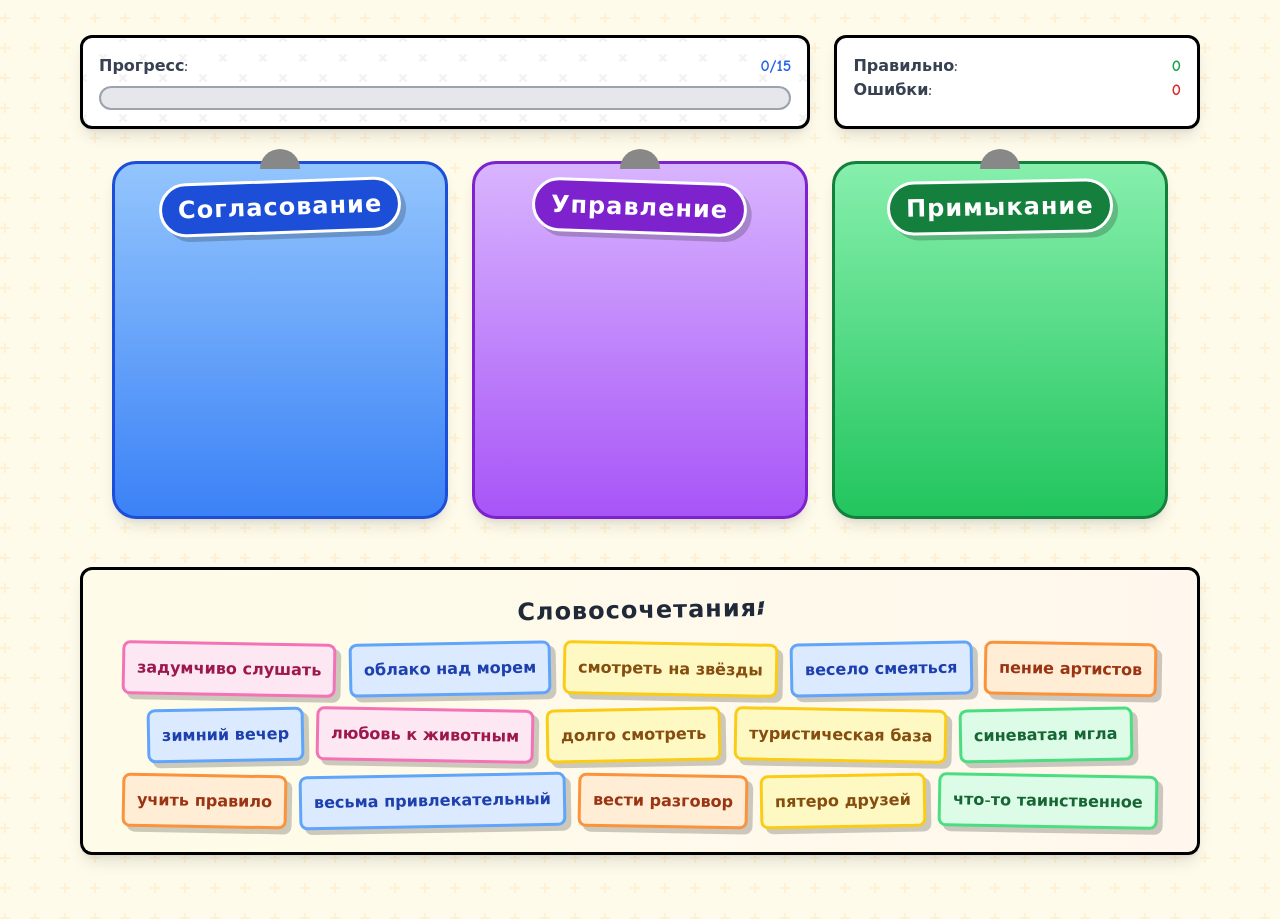
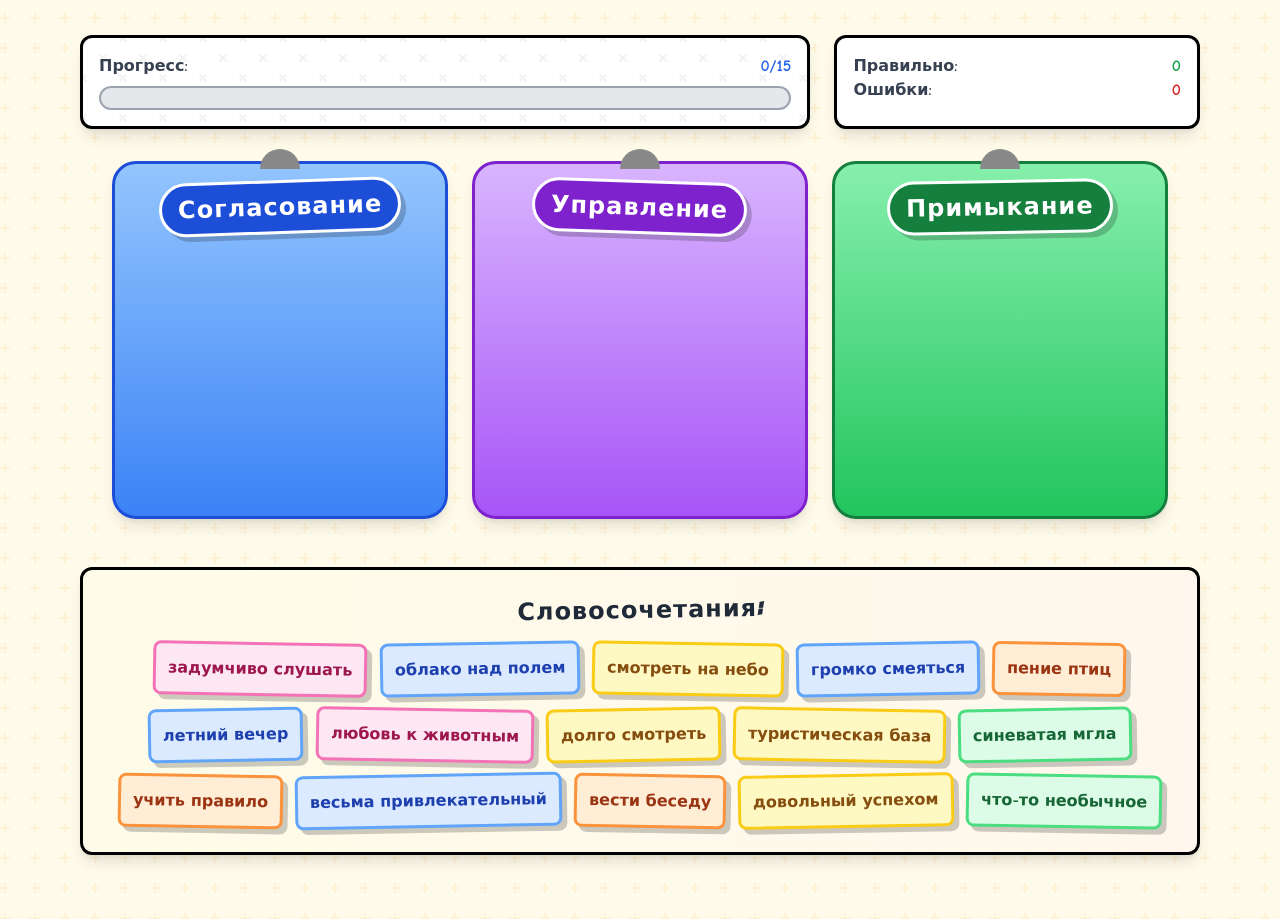
Before and after one commit to NelyubinaIV/igra-tip-svyazi, a plain HTML site: page index.html in a window 1280 px wide. Shown: the part 167-1086 px from the top of the page. Drawn offline with nearby package versions, Linux system fonts and the light colour scheme.

Commit message:
Add files via upload

```diff
--- a/index.html
+++ b/index.html
@@ -426,20 +426,20 @@
             // END: Sound Generation
 
             const wordsList = [
-                { text: "весело смеяться", type: "примыкание", explanation: "Наречие 'весело' примыкает к глаголу 'смеяться'" },
-                { text: "зимний вечер", type: "согласование", explanation: "Прилагательное 'зимний' согласуется с существительным 'вечер' в роде, числе и падеже" },
-                { text: "вести разговор", type: "управление", explanation: "Глагол 'вести' управляет существительным 'разговор' в винительном падеже" },
+                { text: "громко смеяться", type: "примыкание", explanation: "Наречие 'громко' примыкает к глаголу 'смеяться'" },
+                { text: "летний вечер", type: "согласование", explanation: "Прилагательное 'летний' согласуется с существительным 'вечер' в роде, числе и падеже" },
+                { text: "вести беседу", type: "управление", explanation: "Глагол 'вести' управляет существительным 'беседу' в винительном падеже" },
                 { text: "туристическая база", type: "согласование", explanation: "Прилагательное 'туристическая' согласуется с существительным 'база' в роде, числе и падеже" },
-                { text: "облако над морем", type: "управление", explanation: "Существительное 'облако' с предлогом 'над' управляет существительным 'морем' в творительном падеже" },
+                { text: "облако над полем", type: "управление", explanation: "Существительное 'облако' с предлогом 'над' управляет существительным 'полем' в творительном падеже" },
                 { text: "долго смотреть", type: "примыкание", explanation: "Наречие 'долго' примыкает к глаголу 'смотреть'" },
                 { text: "синеватая мгла", type: "согласование", explanation: "Прилагательное 'синеватая' согласуется с существительным 'мгла' в роде, числе и падеже" },
-                { text: "смотреть на звёзды", type: "управление", explanation: "Глагол 'смотреть' с предлогом 'на' управляет существительным 'звёзды' в винительном падеже" },
-                { text: "пение артистов", type: "управление", explanation: "Существительное 'пение' управляет существительным 'артистов' в родительном падеже" },
+                { text: "смотреть на небо", type: "управление", explanation: "Глагол 'смотреть' с предлогом 'на' управляет существительным 'небо' в винительном падеже" },
+                { text: "пение птиц", type: "управление", explanation: "Существительное 'пение' управляет существительным 'птиц' в родительном падеже" },
                 { text: "задумчиво слушать", type: "примыкание", explanation: "Наречие 'задумчиво' примыкает к глаголу 'слушать'" },
                 { text: "учить правило", type: "управление", explanation: "Глагол 'учить' управляет существительным 'правило' в винительном падеже" },
                 { text: "весьма привлекательный", type: "примыкание", explanation: "Наречие 'весьма' примыкает к прилагательному 'привлекательный'" },
-                { text: "пятеро друзей", type: "управление", explanation: "Числительное 'пятеро' управляет существительным 'друзей' в родительном падеже" },
-                { text: "что-то таинственное", type: "согласование", explanation: "Местоимение 'что-то' согласуется с прилагательным 'таинственное' в роде, числе и падеже" },
+                { text: "довольный успехом", type: "управление", explanation: "Прилагательное 'довольный' управляет существительным 'успехом' в творительном падеже" },
+                { text: "что-то необычное", type: "согласование", explanation: "Местоимение 'что-то' согласуется с прилагательным 'необычное' в роде, числе и падеже" },
                 { text: "любовь к животным", type: "управление", explanation: "Существительное 'любовь' с предлогом 'к' управляет существительным 'животным' в дательном падеже" }
             ];
 
```
